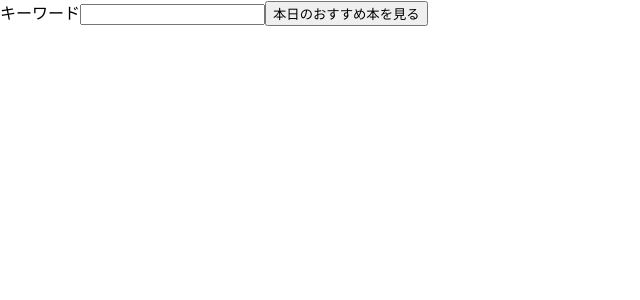
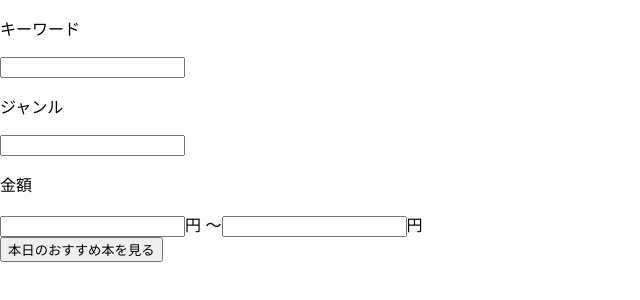
Before and after one commit to hotaru-as/recommend_books_app, a React (Create React App) app: page / in a window 1280 px wide. Shown: the top 300 px of the page, without its empty margins (0-640 px from the left). Built offline with nearby package versions, Linux system fonts and the light colour scheme.

Commit message:
入力できる条件を追加

```diff
--- a/src/components/SearchBooks.js
+++ b/src/components/SearchBooks.js
@@ -8,17 +8,34 @@ const SearchBooks = () => {
     axios.get(`https://app.rakuten.co.jp/services/api/BooksTotal/Search/20170404`, {
       params: {
         applicationId: '1097620706195684147',
-        keyword: 'typescript'
+        keyword: keyword
       }
     })
     .then(res => console.log(res.data))
   }
 
+  const changeKeyword = (value) => {
+    setKeyword(value);
+    console.log(keyword);
+  }
+
   return (
     <>
-      キーワード
-      <input type="text" onChange="{}"></input>
-      <button onClick={() => getBooks()}>本日のおすすめ本を見る</button>
+    <div>
+      <p>キーワード</p>
+      <input type="text" onChange={evt => changeKeyword(evt.target.value)}></input>
+    </div>
+    <div>
+      <p>ジャンル</p>
+      <input type="text" onChange={evt => changeKeyword(evt.target.value)}></input>
+    </div>
+    <div>
+      <p>金額</p>
+      <input type="text" onChange={evt => changeKeyword(evt.target.value)}></input>円
+      ～
+      <input type="text" onChange={evt => changeKeyword(evt.target.value)}></input>円
+    </div>
+    <button onClick={() => getBooks()}>本日のおすすめ本を見る</button>
     </>
   )
 }
```
